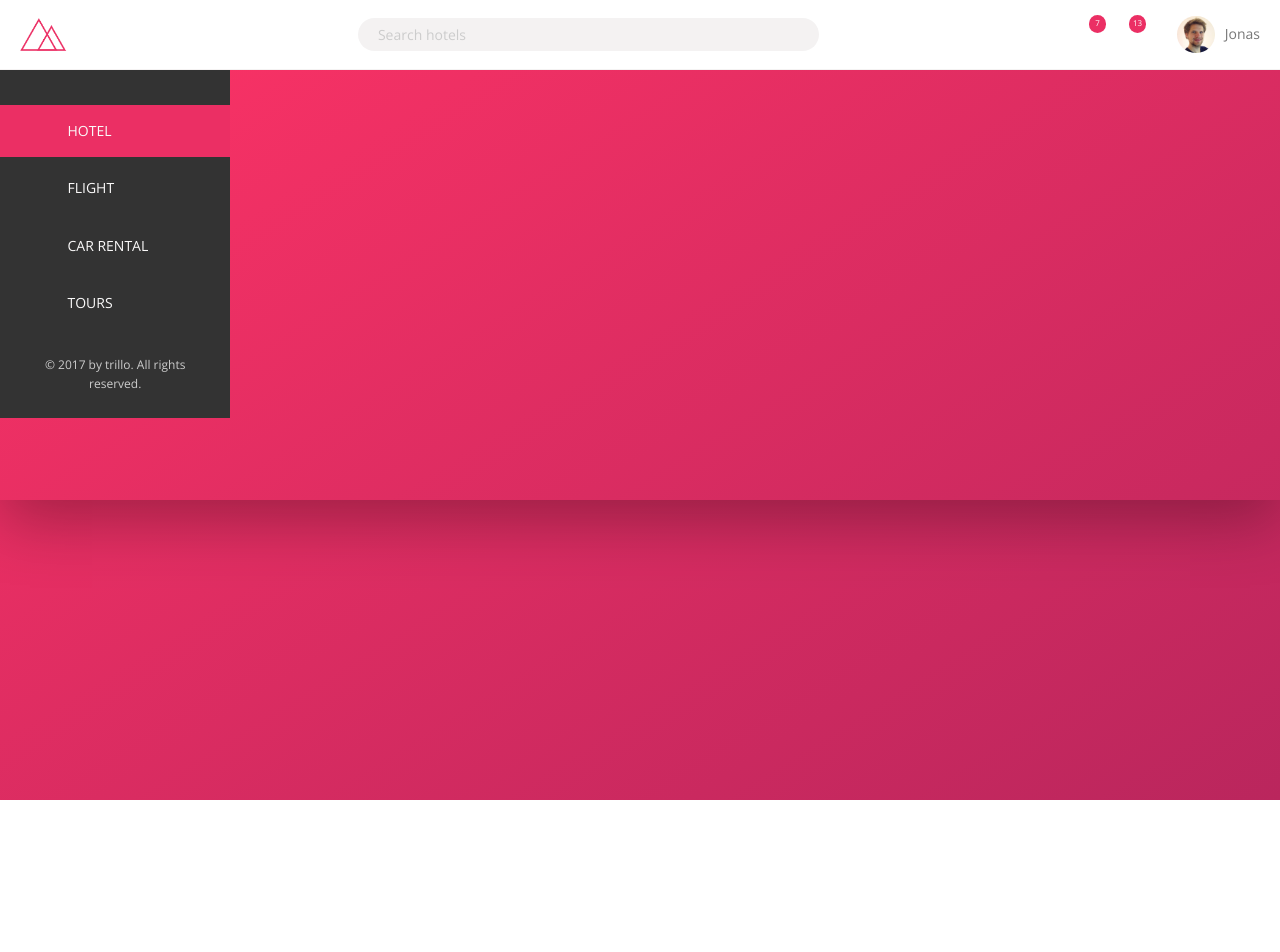
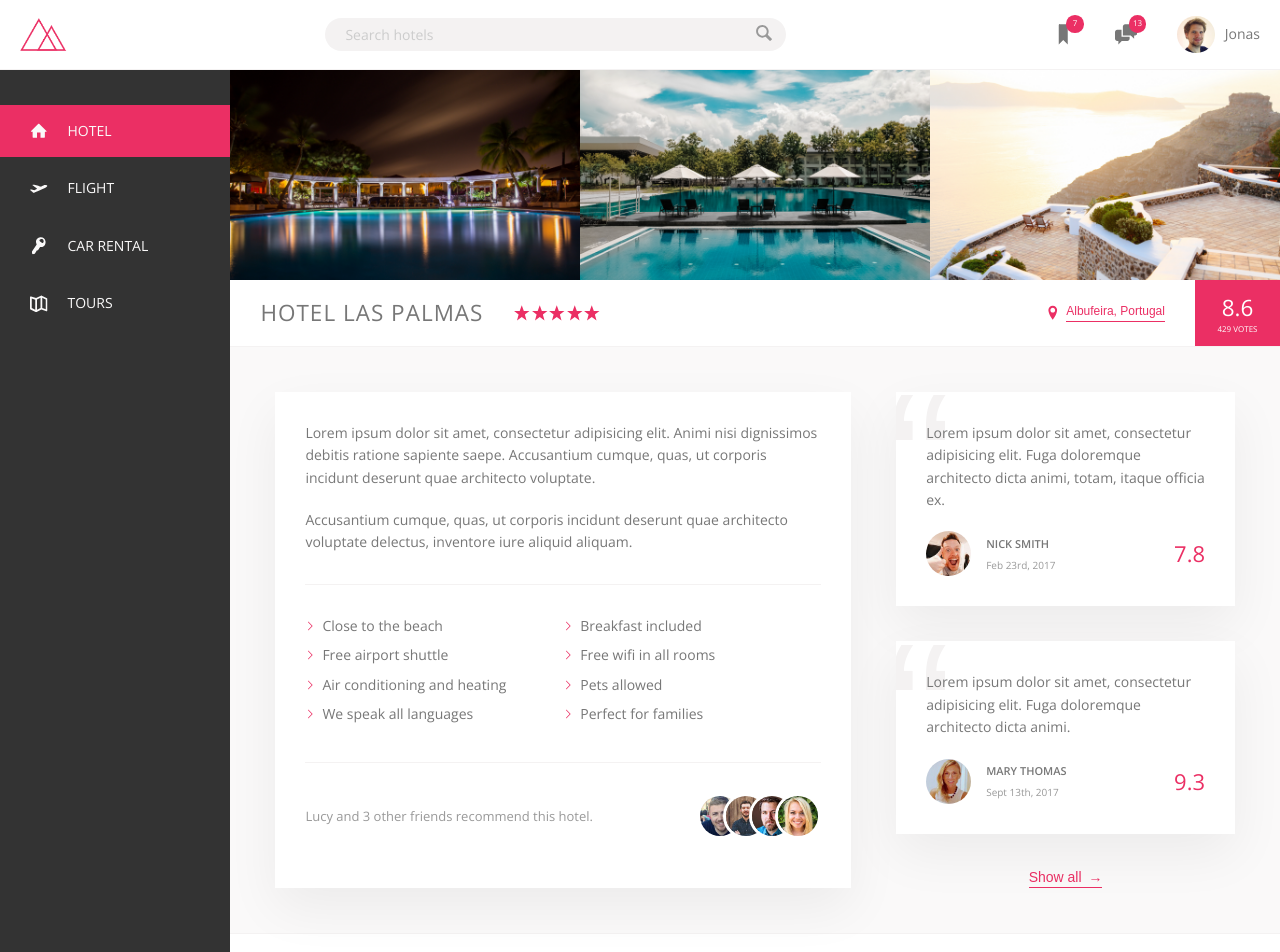
Before and after one commit to gamertense/nextjs-trillo, a Next.js app: page / in a window 1280 px wide. Shown: the top 952 px of the page. Before the commit the page ends 800 px from the top, so only its background shows below. Built offline with nearby package versions, Linux system fonts and the light colour scheme.

Commit message:
💄 Finish whole page design

```diff
--- a/src/pages/index.tsx
+++ b/src/pages/index.tsx
@@ -2,19 +2,31 @@ const Home = () => (
   <div className="container">
     <header className="header">
       <img src="img/logo.png" alt="trillo logo" className="logo" />
+
       <form action="#" className="search">
         <input
           type="text"
           className="search__input"
           placeholder="Search hotels"
         />
-        <button className="search__button"></button>
+        <button className="search__button">
+          <svg className="search__icon">
+            <use xlinkHref="img/sprite.svg#icon-magnifying-glass"></use>
+          </svg>
+        </button>
       </form>
+
       <nav className="user-nav">
         <div className="user-nav__icon-box">
+          <svg className="user-nav__icon">
+            <use xlinkHref="img/sprite.svg#icon-bookmark"></use>
+          </svg>
           <span className="user-nav__notification">7</span>
         </div>
         <div className="user-nav__icon-box">
+          <svg className="user-nav__icon">
+            <use xlinkHref="img/sprite.svg#icon-chat"></use>
+          </svg>
           <span className="user-nav__notification">13</span>
         </div>
         <div className="user-nav__user">
@@ -27,13 +39,14 @@ const Home = () => (
         </div>
       </nav>
     </header>
+
     <div className="content">
       <nav className="sidebar">
         <ul className="side-nav">
           <li className="side-nav__item side-nav__item--active">
             <a href="#" className="side-nav__link">
               <svg className="side-nav__icon">
-                <img src="/img/sprite.svg#icon-home"></img>
+                <use xlinkHref="img/sprite.svg#icon-home"></use>
               </svg>
               <span>Hotel</span>
             </a>
@@ -41,7 +54,7 @@ const Home = () => (
           <li className="side-nav__item">
             <a href="#" className="side-nav__link">
               <svg className="side-nav__icon">
-                <img src="/img/sprite.svg#icon-aircraft-take-off"></img>
+                <use xlinkHref="img/sprite.svg#icon-aircraft-take-off"></use>
               </svg>
               <span>Flight</span>
             </a>
@@ -49,7 +62,7 @@ const Home = () => (
           <li className="side-nav__item">
             <a href="#" className="side-nav__link">
               <svg className="side-nav__icon">
-                <img src="/img/sprite.svg#icon-key"></img>
+                <use xlinkHref="img/sprite.svg#icon-key"></use>
               </svg>
               <span>Car rental</span>
             </a>
@@ -57,7 +70,7 @@ const Home = () => (
           <li className="side-nav__item">
             <a href="#" className="side-nav__link">
               <svg className="side-nav__icon">
-                <img src="img/sprite.svg#icon-map"></img>
+                <use xlinkHref="img/sprite.svg#icon-map"></use>
               </svg>
               <span>Tours</span>
             </a>
@@ -66,6 +79,171 @@ const Home = () => (
 
         <div className="legal">&copy; 2017 by trillo. All rights reserved.</div>
       </nav>
+
+      <main className="hotel-view">
+        <div className="gallery">
+          <figure className="gallery__item">
+            <img
+              src="img/hotel-1.jpg"
+              alt="Photo of hotel 1"
+              className="gallery__photo"
+            />
+          </figure>
+          <figure className="gallery__item">
+            <img
+              src="img/hotel-2.jpg"
+              alt="Photo of hotel 2"
+              className="gallery__photo"
+            />
+          </figure>
+          <figure className="gallery__item">
+            <img
+              src="img/hotel-3.jpg"
+              alt="Photo of hotel 3"
+              className="gallery__photo"
+            />
+          </figure>
+        </div>
+
+        <div className="overview">
+          <h1 className="overview__heading">Hotel Las Palmas</h1>
+
+          <div className="overview__stars">
+            <svg className="overview__icon-star">
+              <use xlinkHref="img/sprite.svg#icon-star"></use>
+            </svg>
+            <svg className="overview__icon-star">
+              <use xlinkHref="img/sprite.svg#icon-star"></use>
+            </svg>
+            <svg className="overview__icon-star">
+              <use xlinkHref="img/sprite.svg#icon-star"></use>
+            </svg>
+            <svg className="overview__icon-star">
+              <use xlinkHref="img/sprite.svg#icon-star"></use>
+            </svg>
+            <svg className="overview__icon-star">
+              <use xlinkHref="img/sprite.svg#icon-star"></use>
+            </svg>
+          </div>
+
+          <div className="overview__location">
+            <svg className="overview__icon-location">
+              <use xlinkHref="img/sprite.svg#icon-location-pin"></use>
+            </svg>
+            <button className="btn-inline">Albufeira, Portugal</button>
+          </div>
+
+          <div className="overview__rating">
+            <div className="overview__rating-average">8.6</div>
+            <div className="overview__rating-count">429 votes</div>
+          </div>
+        </div>
+
+        <div className="detail">
+          <div className="description">
+            <p className="paragraph">
+              Lorem ipsum dolor sit amet, consectetur adipisicing elit. Animi
+              nisi dignissimos debitis ratione sapiente saepe. Accusantium
+              cumque, quas, ut corporis incidunt deserunt quae architecto
+              voluptate.
+            </p>
+            <p className="paragraph">
+              Accusantium cumque, quas, ut corporis incidunt deserunt quae
+              architecto voluptate delectus, inventore iure aliquid aliquam.
+            </p>
+            <ul className="list">
+              <li className="list__item">Close to the beach</li>
+              <li className="list__item">Breakfast included</li>
+              <li className="list__item">Free airport shuttle</li>
+              <li className="list__item">Free wifi in all rooms</li>
+              <li className="list__item">Air conditioning and heating</li>
+              <li className="list__item">Pets allowed</li>
+              <li className="list__item">We speak all languages</li>
+              <li className="list__item">Perfect for families</li>
+            </ul>
+            <div className="recommend">
+              <p className="recommend__count">
+                Lucy and 3 other friends recommend this hotel.
+              </p>
+              <div className="recommend__friends">
+                <img
+                  src="img/user-3.jpg"
+                  alt="Friend 1"
+                  className="recommend__photo"
+                />
+                <img
+                  src="img/user-4.jpg"
+                  alt="Friend 2"
+                  className="recommend__photo"
+                />
+                <img
+                  src="img/user-5.jpg"
+                  alt="Friend 3"
+                  className="recommend__photo"
+                />
+                <img
+                  src="img/user-6.jpg"
+                  alt="Friend 4"
+                  className="recommend__photo"
+                />
+              </div>
+            </div>
+          </div>
+
+          <div className="user-reviews">
+            <figure className="review">
+              <blockquote className="review__text">
+                Lorem ipsum dolor sit amet, consectetur adipisicing elit. Fuga
+                doloremque architecto dicta animi, totam, itaque officia ex.
+              </blockquote>
+              <figcaption className="review__user">
+                <img
+                  src="img/user-1.jpg"
+                  alt="User 1"
+                  className="review__photo"
+                />
+                <div className="review__user-box">
+                  <p className="review__user-name">Nick Smith</p>
+                  <p className="review__user-date">Feb 23rd, 2017</p>
+                </div>
+                <div className="review__rating">7.8</div>
+              </figcaption>
+            </figure>
+
+            <figure className="review">
+              <blockquote className="review__text">
+                Lorem ipsum dolor sit amet, consectetur adipisicing elit. Fuga
+                doloremque architecto dicta animi.
+              </blockquote>
+              <figcaption className="review__user">
+                <img
+                  src="img/user-2.jpg"
+                  alt="User 1"
+                  className="review__photo"
+                />
+                <div className="review__user-box">
+                  <p className="review__user-name">Mary Thomas</p>
+                  <p className="review__user-date">Sept 13th, 2017</p>
+                </div>
+                <div className="review__rating">9.3</div>
+              </figcaption>
+            </figure>
+
+            <button className="btn-inline">
+              Show all <span>&rarr;</span>
+            </button>
+          </div>
+        </div>
+        <div className="cta">
+          <h2 className="cta__book-now">
+            Good news! We have 4 free rooms for your selected dates!
+          </h2>
+          <button className="btn">
+            <span className="btn__visible">Book now</span>
+            <span className="btn__invisible">Only 4 rooms left</span>
+          </button>
+        </div>
+      </main>
     </div>
   </div>
 )
```
